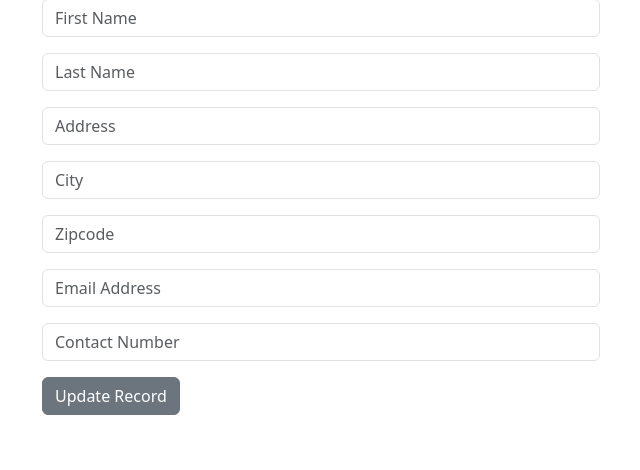
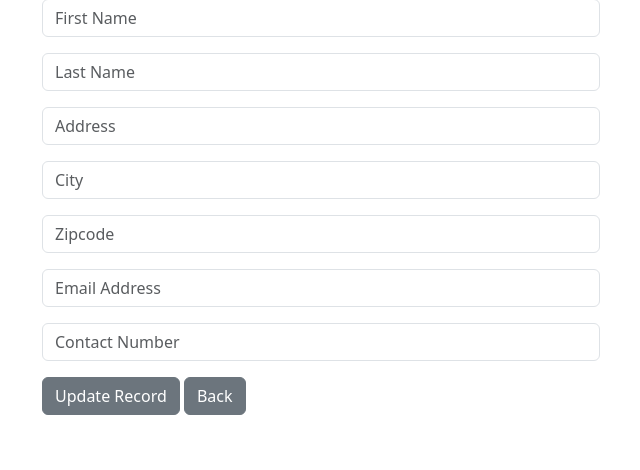
Before and after one commit to artimre098/CRM, a Django app: template website/templates/update_record.html in a window 1280 px wide. Shown: the part 137-607 px from the top of the page, without its empty margins (319-959 px from the left). Run offline with Django 5.2, Linux system fonts and the light colour scheme; the template is opened without the code that fills it: values that come from a table or form of the project are taken from there, others are empty.

Commit message:
Employee CRUD Done

```diff
--- a/website/templates/add_record.html
+++ b/website/templates/add_record.html
@@ -10,8 +10,8 @@
             {{ form.as_p }}
 
         <button type="submit" class="btn btn-secondary">Add Record</button>
+		</form>
 
-		</form>
     </div>
 
 {% endblock%}
--- a/website/templates/update_record.html
+++ b/website/templates/update_record.html
@@ -11,6 +11,7 @@
 
         <button type="submit" class="btn btn-secondary">Update Record</button>
 
+        <a href="{% url 'home' %}"><button class="btn btn-secondary">Back</button></a>
 		</form>
     </div>
 
```
